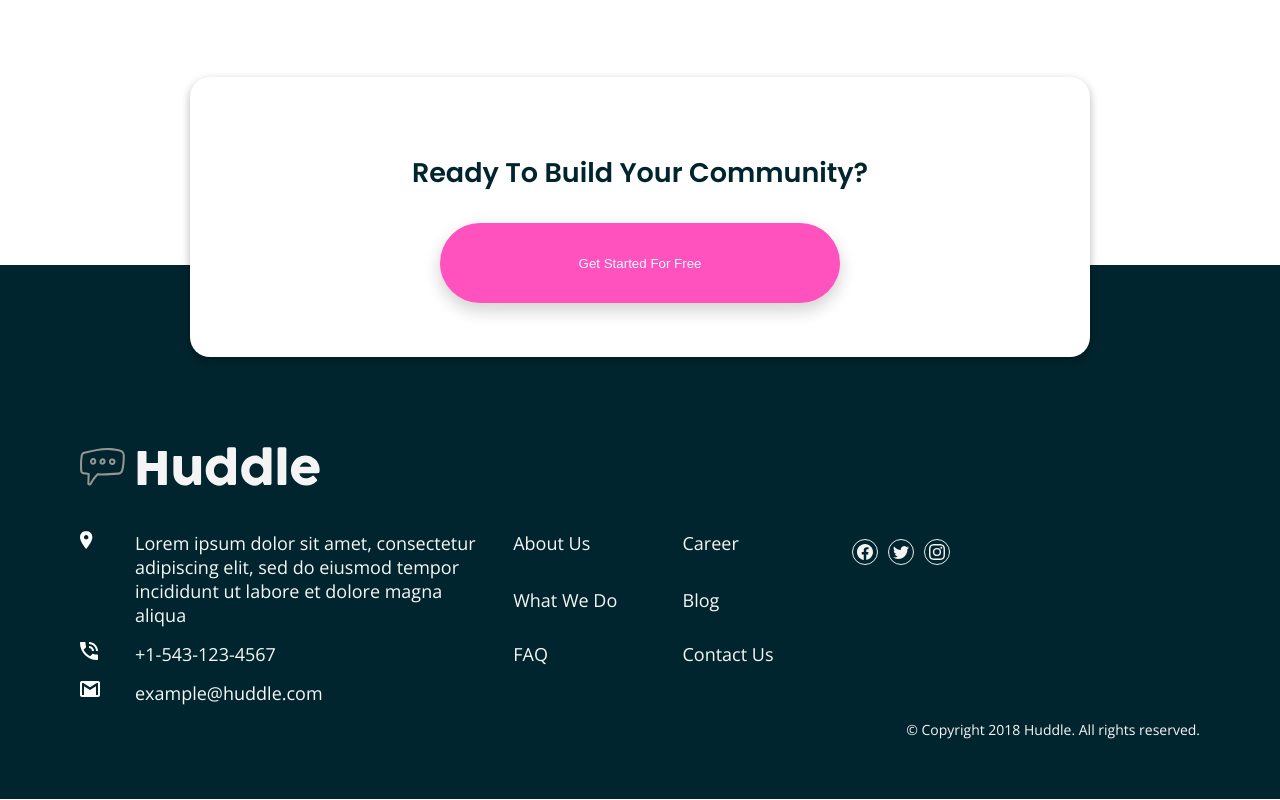
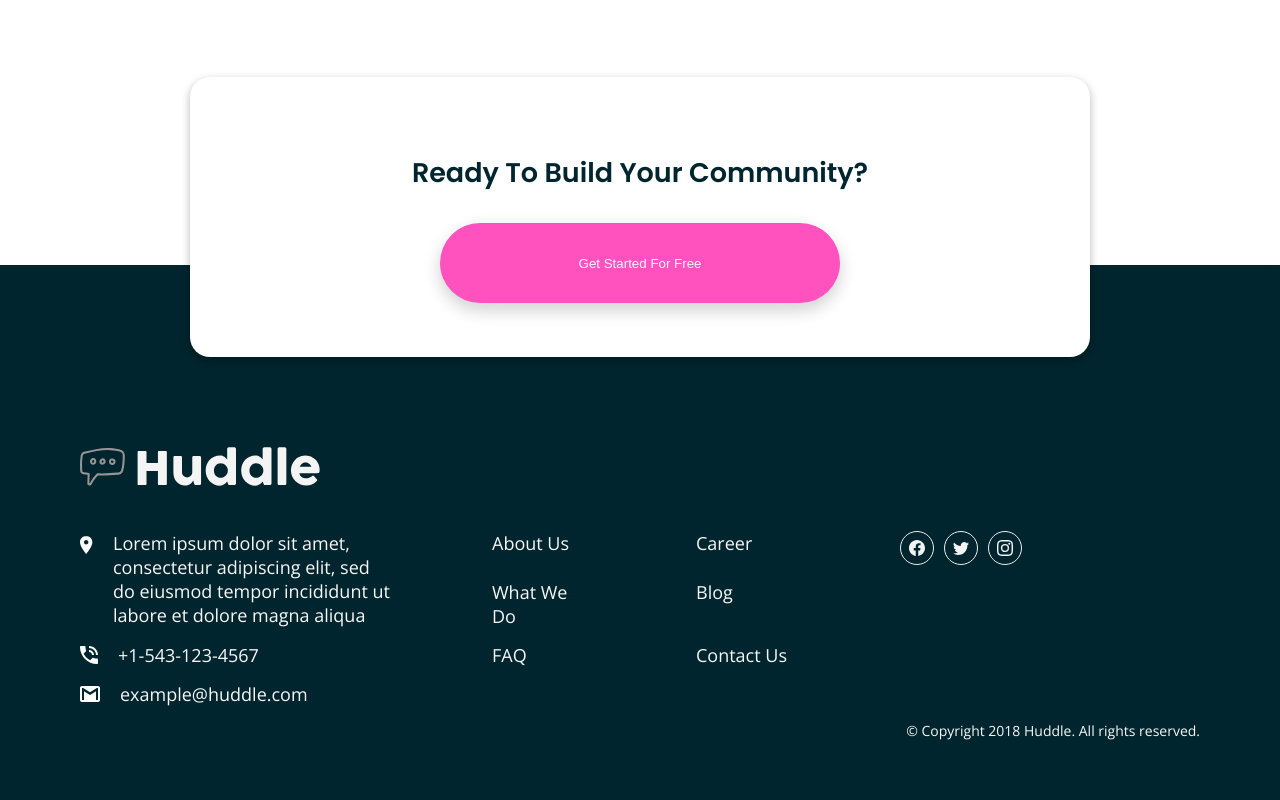
Before and after one commit to Kaung-Khant-Ko-Ko/huddle-website, a plain HTML site: page index.html in a window 1280 px wide. Shown: the part 2523-3323 px from the top of the page. Drawn offline with nearby package versions, Linux system fonts and the light colour scheme.

Commit message:
Add files via upload

```diff
--- a/index.html
+++ b/index.html
@@ -114,15 +114,17 @@
     <section class="footer-section">
       <img src="./images/logo.svg" alt="Logo" class="logo-footer" />
       <div class="footer-content">
+        <div class="location">
           <img
             src="./images/icon-location.svg"
             alt="Location icon"
             class="location-icon"
           />
-        <p class="location">
+          <p>
             Lorem ipsum dolor sit amet, consectetur adipiscing elit, sed do
             eiusmod tempor incididunt ut labore et dolore magna aliqua
           </p>
+        </div>
         <p class="about-us">About Us</p>
         <p class="career">Career</p>
         <div class="icons">
@@ -138,20 +140,25 @@
         </div>
         <p class="what-we-do">What We Do</p>
         <p class="blog">Blog</p>
+        <div class="phone-no">
           <img
             src="./images/icon-phone.svg"
             alt="Phone icon"
             class="phone-icon"
           />
-        <p class="phone-no">+1-543-123-4567</p>
+          <p>+1-543-123-4567</p>
+        </div>
         <p class="faq">FAQ</p>
         <p class="contact-us">Contact Us</p>
+        <div class="email">
           <img
             src="./images/icon-email.svg"
             alt="Email icon"
             class="email-icon"
           />
-        <p class="email">example@huddle.com</p>
+          <p>example@huddle.com</p>
+        </div>
+
         <p class="copyright">
           &copy; Copyright 2018 Huddle. All rights reserved.
         </p>
--- a/style.css
+++ b/style.css
@@ -41,6 +41,11 @@ body {
   font-weight: 700;
 }
 
+.btn-1:hover {
+  color: hsl(208, 11%, 55%);
+  cursor: pointer;
+}
+
 .hero-content {
   display: grid;
   grid-template-columns: auto auto;
@@ -69,6 +74,11 @@ h1 {
   color: hsl(193, 100%, 96%);
   box-shadow: 0 8px 16px 0 rgba(0, 0, 0, 0.1), 0 6px 20px 0 rgba(0, 0, 0, 0.09);
   font-weight: 700;
+}
+
+.btn-2:hover {
+  background-color: hsla(322, 100%, 66%, 75%);
+  cursor: pointer;
 }
 
 .mockups-img {
@@ -129,8 +139,6 @@ h2 {
   justify-self: start;
 }
 
-/* main section height 160 + (440 * 3) + (40 * 2) */
-
 .sub-section {
   background-image: linear-gradient(
     180deg,
@@ -170,6 +178,11 @@ h2 {
   box-shadow: 0 8px 16px 0 rgba(0, 0, 0, 0.1), 0 6px 20px 0 rgba(0, 0, 0, 0.09);
 }
 
+.btn-3:hover {
+  background-color: hsla(322, 100%, 66%, 75%);
+  cursor: pointer;
+}
+
 .footer-section {
   padding: 50px 80px 60px 80px;
   background-color: hsl(192, 100%, 9%);
@@ -183,52 +196,61 @@ h2 {
 
 .footer-content {
   display: grid;
-  column-gap: 30px;
+  column-gap: 100px;
   row-gap: 15px;
   grid-template-rows: repeat(5, auto);
-  grid-template-columns: 25px 2.5fr 1fr 1fr 2.5fr;
+  grid-template-columns: 3fr 1fr 1fr 300px;
   grid-template-areas:
-    "loc-icon loc abt ca ics"
-    "loc-icon loc wwd bl ics"
-    "ph-icon ph wwd bl ics"
-    "em-icon em wwd bl ics"
-    "em-icon em wwd bl co-ri";
+    "loc abt ca ics"
+    "loc wwd bl ics"
+    "ph wwd bl ics"
+    "em wwd bl ics"
+    "em wwd bl co-ri";
   color: #f7f7f7;
 }
 
-.footer-content > p {
+.footer-content p {
   margin: 0px;
+  width: fit-content;
 }
 
-.location-icon {
-  grid-area: loc-icon;
-  grid-row: 1 / 2;
-  grid-column: 1 / 2;
+.footer-content p:hover {
+  text-decoration: underline;
+  cursor: pointer;
 }
 
 .location {
   grid-area: loc;
   grid-row: 1 / 3;
-  grid-column: 2 / 3;
+  grid-column: 1 / 2;
   align-self: flex-start;
+
+  display: flex;
+  gap: 20px;
+}
+
+.location-icon {
+  width: 13px;
+  height: 18px;
+  margin-top: 5px;
 }
 
 .about-us {
   grid-area: abt;
   grid-row: 1 / 2;
-  grid-column: 3 / 4;
+  grid-column: 2 / 3;
 }
 
 .career {
   grid-area: ca;
   grid-row: 1 / 2;
-  grid-column: 4 / 5;
+  grid-column: 3 / 4;
 }
 
 .icons {
   grid-area: ics;
   grid-row: 1 / 2;
-  grid-column: 5 / 6;
+  grid-column: 4 / 5;
 
   display: flex;
   gap: 10px;
@@ -236,8 +258,8 @@ h2 {
 }
 
 .icon {
-  width: 24px;
-  height: 24px;
+  width: 32px;
+  height: 32px;
   border: 1px solid red;
   border-radius: 50%;
   display: flex;
@@ -248,52 +270,64 @@ h2 {
     brightness(116%) contrast(91%);
 }
 
+.icon:hover {
+  filter: invert(57%) sepia(71%) saturate(3726%) hue-rotate(295deg)
+    brightness(101%) contrast(106%);
+  cursor: pointer;
+}
+
 .what-we-do {
   grid-area: wwd;
   grid-row: 2 / 3;
-  grid-column: 3 / 4;
+  grid-column: 2 / 3;
 }
 
 .blog {
   grid-area: bl;
   grid-row: 2 / 3;
-  grid-column: 4 / 5;
-}
-
-.phone-icon {
-  grid-area: ph-icon;
-  grid-row: 3 / 4;
-  grid-column: 1 / 2;
+  grid-column: 3 / 4;
 }
 
 .phone-no {
   grid-area: ph-no;
   grid-row: 3 / 4;
-  grid-column: 2 / 3;
+  grid-column: 1 / 2;
+
+  display: flex;
+  gap: 20px;
+}
+
+.phone-icon {
+  width: 18px;
+  height: 18px;
+  align-self: center;
 }
 
 .faq {
   grid-area: fq;
   grid-row: 3 / 4;
-  grid-column: 3 / 4;
+  grid-column: 2 / 3;
 }
 
 .contact-us {
   grid-area: con-us;
   grid-row: 3 / 4;
-  grid-column: 4 / 5;
-}
-
-.email-icon {
-  grid-area: em-icon;
-  grid-row: 4 / 5;
-  grid-column: 1 / 2;
+  grid-column: 3 / 4;
 }
 
 .email {
   grid-area: em;
   grid-row: 4 / 5;
-  grid-column: 2 / 3;
+  grid-column: 1 / 2;
+
+  display: flex;
+  gap: 20px;
+}
+
+.email-icon {
+  width: 20px;
+  height: 16px;
+  align-self: center;
 }
 
 .copyright {
@@ -304,6 +338,7 @@ h2 {
   font-size: 14px;
 }
 
-/* footer section height 465px */
-
-/* TODO: Need to add font-family, font-size, font-weight, colors */
+.footer-content > .copyright:hover {
+  text-decoration: none;
+  cursor: default;
+}
```
Lines whose indentation alone changed are shown as unchanged.
